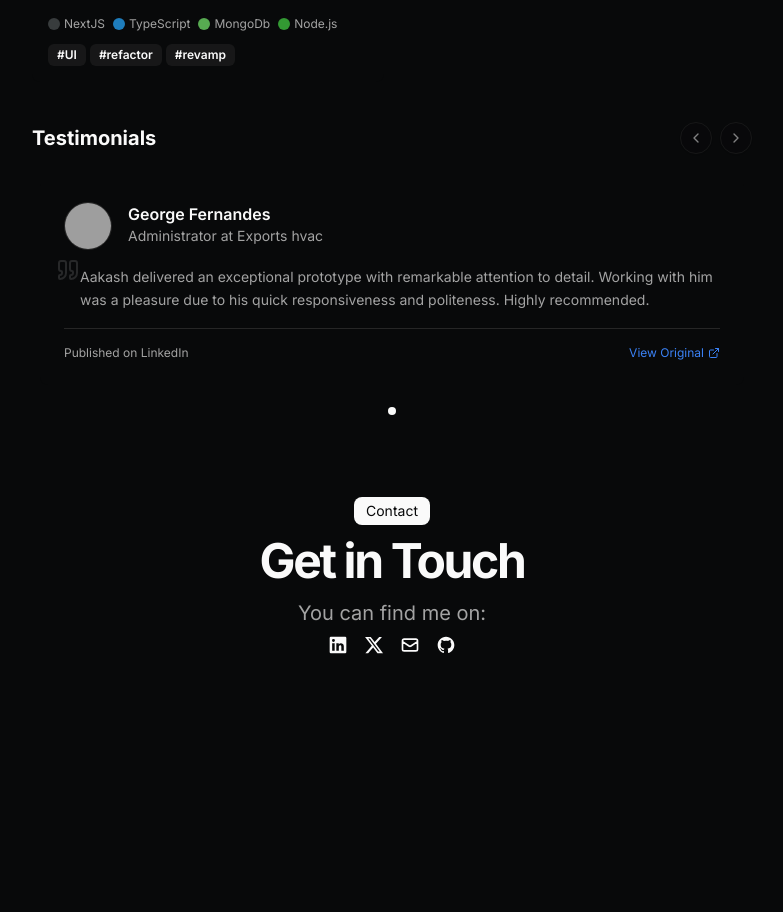
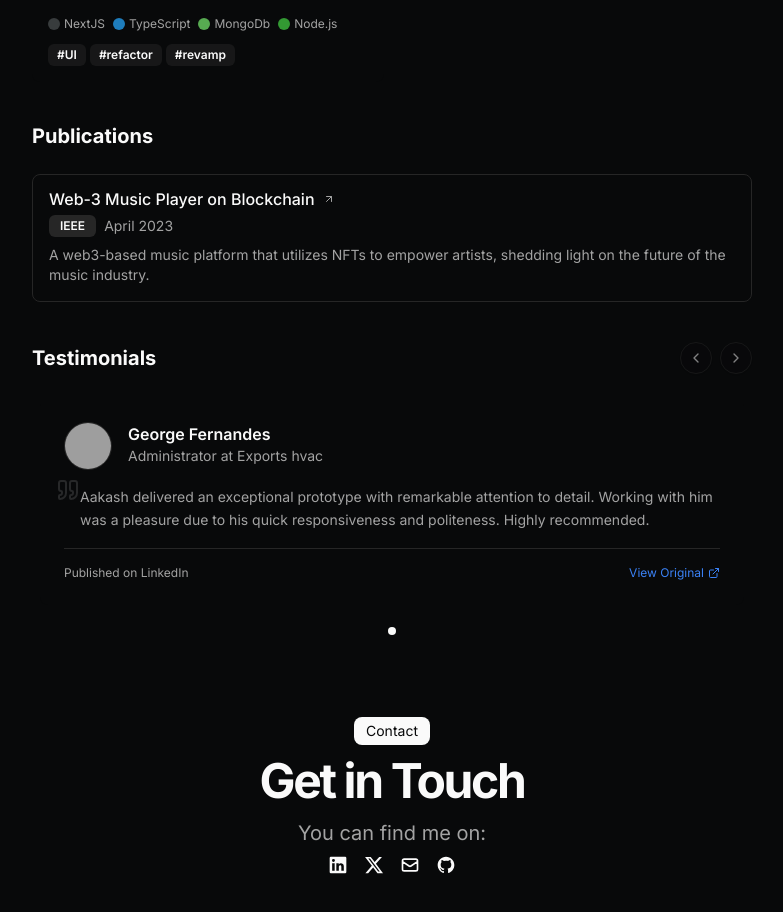
Before and after one commit to AakashGujar/my_portfolio_v2, a Next.js app: page / in a window 1280 px wide. Shown: the part 2288-3200 px from the top of the page, without its empty margins (248-1031 px from the left). Before the commit the page ends 3099 px from the top, so only its background shows below. Built offline with nearby package versions, Linux system fonts and the light colour scheme; grey boxes are pictures that could not be loaded.

Commit message:
publication in page

```diff
--- a/src/app/page.tsx
+++ b/src/app/page.tsx
@@ -12,6 +12,7 @@ import Link from "next/link";
 import { ArrowRight, ChevronLeft, ChevronRight } from "lucide-react";
 import { Button } from "@/components/ui/button";
 import { useState } from "react";
+import { PublicationCard } from "@/components/publication-card";
 
 const BLUR_FADE_DELAY = 0.05;
 
@@ -74,13 +75,10 @@ export default function Page() {
         <BlurFade delay={BLUR_FADE_DELAY * 4}>
           <div className="space-y-4 prose max-w-full text-pretty font-sans text-sm text-muted-foreground dark:prose-invert">
             <p>
-              I’m currently working as a freelance engineer and exploring
-              new opportunities for a full-time role. I’m actively diving into
-              Web3 to expand my skill set. You can find me often active on{" "}
-              <Link
-                href="#"
-                className="text-white hover:underline"
-              >
+              I’m currently working as a freelance engineer and exploring new
+              opportunities for a full-time role. I’m actively diving into Web3
+              to expand my skill set. You can find me often active on{" "}
+              <Link href="#" className="text-white hover:underline">
                 Discord
               </Link>
               . Feel free to check out my{" "}
@@ -200,6 +198,26 @@ export default function Page() {
                 delay={BLUR_FADE_DELAY * 14 + id * 0.05}
               >
                 <ContributionCard {...contribution} />
+              </BlurFade>
+            ))}
+          </div>
+        </div>
+      </section>
+
+      <section id="publications">
+        <div className="flex min-h-0 flex-col">
+          <BlurFade delay={BLUR_FADE_DELAY * 13}>
+            <div className="flex items-center justify-between mb-6">
+              <h2 className="text-xl font-bold">Publications</h2>
+            </div>
+          </BlurFade>
+          <div className="grid grid-cols-1 gap-4 max-w-[800px] mx-auto">
+            {DATA.publications.map((publication, id) => (
+              <BlurFade
+                key={publication.title}
+                delay={BLUR_FADE_DELAY * 14 + id * 0.05}
+              >
+                <PublicationCard {...publication} />
               </BlurFade>
             ))}
           </div>
```
